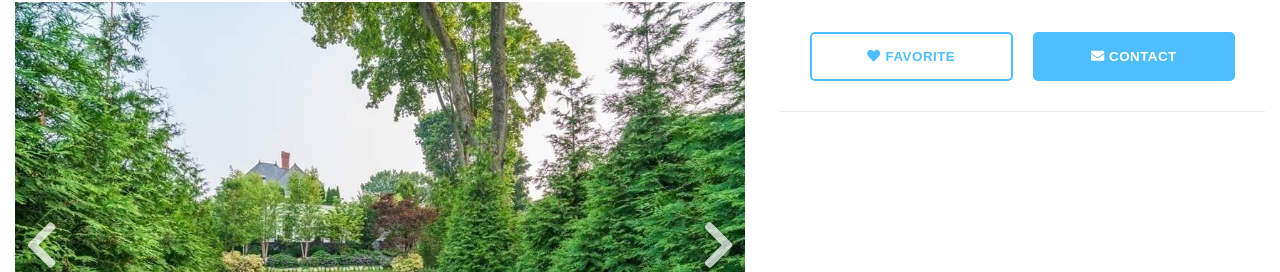
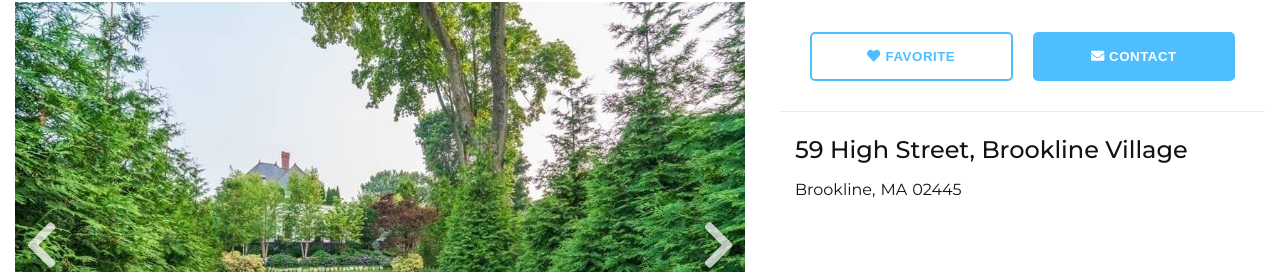
Before and after one commit to banderovskyi/detail-view-page, a React (Create React App) app: page / in a window 1280 px wide. Shown: the part 119-391 px from the top of the page. Built offline with nearby package versions, Linux system fonts and the light colour scheme.

Commit message:
Add listing title component

```diff
--- a/src/components/Aside/Aside.js
+++ b/src/components/Aside/Aside.js
@@ -1,11 +1,13 @@
 import React from 'react';
 import PropTypes from 'prop-types';
 import Toolbar from '../Toolbar/Toolbar';
+import ListingTitle from '../ListingTitle/ListingTitle';
 
 const Aside = (props) => {
   return (
     <aside className={`aside ${props.className ? props.className : ''}`}>
       <Toolbar className="aside__toolbar" />
+      <ListingTitle className="aside__listing-title" />
     </aside>
   );
 };
--- /dev/null
+++ b/src/components/ListingTitle/ListingTitle.js
@@ -0,0 +1,35 @@
+import React, { useState } from 'react';
+import PropTypes from 'prop-types';
+import './ListingTitle.scss';
+
+const ListingTitle = (props) => {
+  const [titleProperties] = useState({
+    address: '59 High Street, Brookline Village',
+    town: 'Brookline',
+    state: 'MA',
+    zipCode: '02445',
+  });
+
+  return (
+    <h1 className={`listing-title ${props.className ? props.className : ''}`}>
+      {titleProperties.address && (
+        <span className="listing-title__address">{titleProperties.address}</span>
+      )}
+      {titleProperties.town && (
+        <span className="listing-title__town">{titleProperties.town}, </span>
+      )}
+      {titleProperties.state && (
+        <span className="listing-title__state">{titleProperties.state} </span>
+      )}
+      {titleProperties.zipCode && (
+        <span className="listing-title__zipcode">{titleProperties.zipCode} </span>
+      )}
+    </h1>
+  );
+};
+
+ListingTitle.propTypes = {
+  className: PropTypes.string,
+};
+
+export default ListingTitle;
--- /dev/null
+++ b/src/components/ListingTitle/ListingTitle.scss
@@ -0,0 +1,28 @@
+@import '../../vars';
+
+.listing-title {
+  display: flex;
+  flex-wrap: wrap;
+  padding: 20px 15px;
+}
+
+.listing-title__address {
+  width: 100%;
+  font-weight: 500;
+  font-size: 24px;
+  margin-bottom: 10px;
+}
+
+.listing-title__town {
+  margin-right: 5px;
+}
+
+.listing-title__state {
+  margin-right: 5px;
+}
+
+@media screen and (max-width: $screen-sm - 1px) {
+  .listing-title__address {
+    font-size: 18px;
+  }
+}
```
Also changed, not shown: 1 other file (tests, documents, lock files or other folders).
